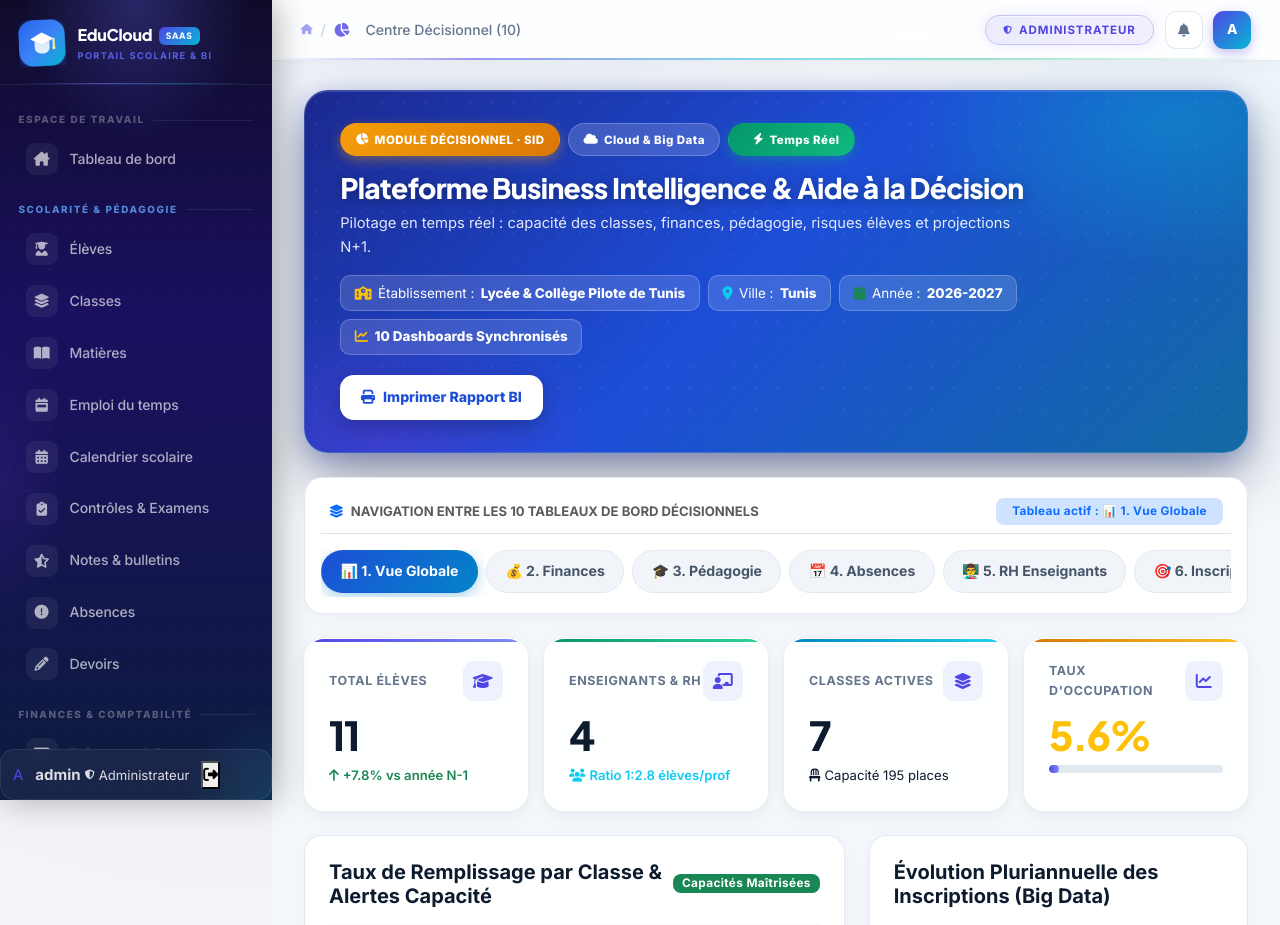
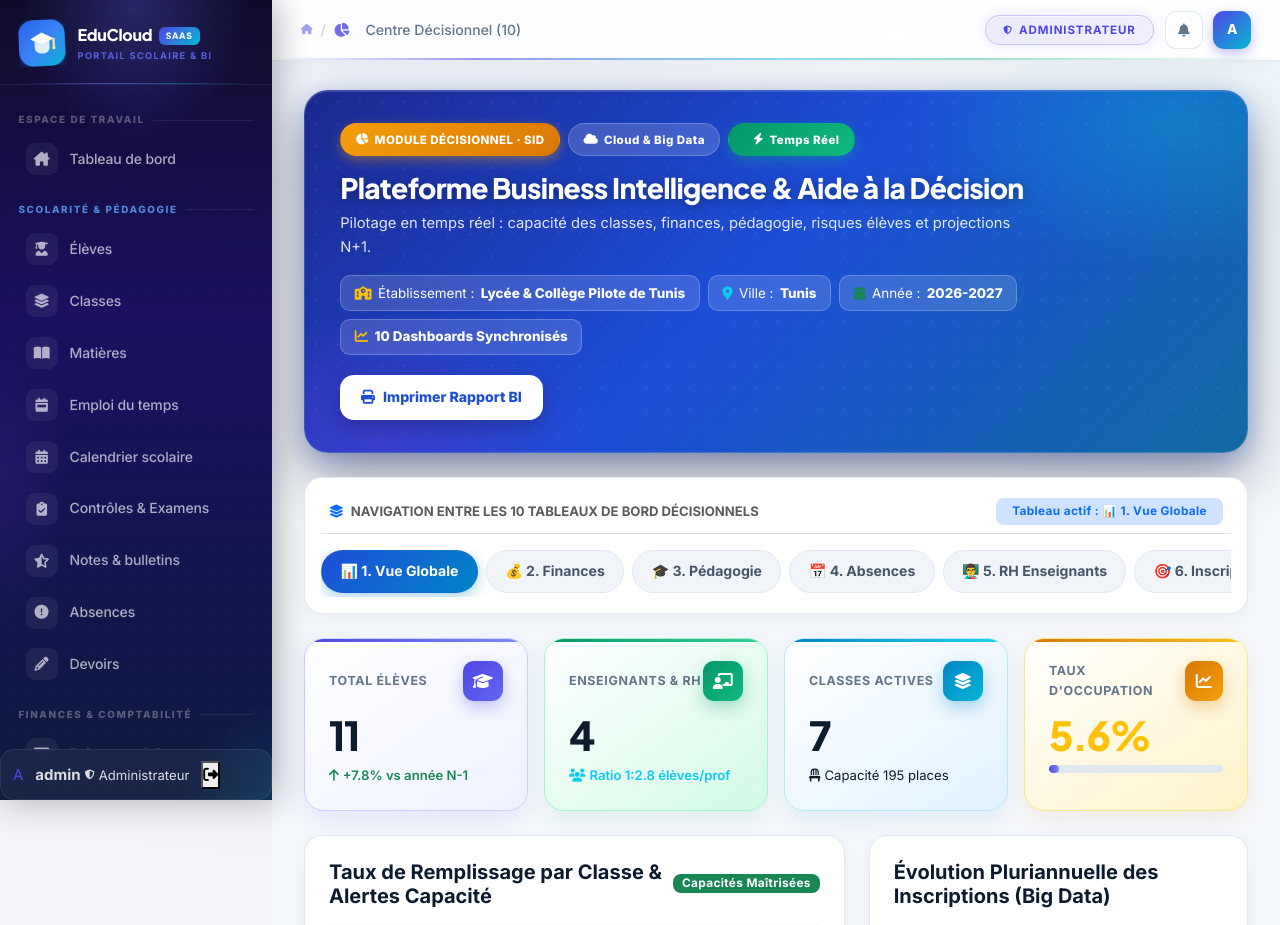
Before and after one commit to Famorycollab/educloud-saas, a Flask app: page /bi in a window 1280 px wide. Shown: the top 925 px of the page. Run offline with Flask 3, Linux system fonts and the light colour scheme; the visitor is signed in with stand-in values (Sample User, id 1); data comes from the database, SQL or seed files in the repository.

Commit message:
style: vibrant gradient-tinted cards with glowing colored icon badges

```diff
--- a/app/static/enhancements.css
+++ b/app/static/enhancements.css
@@ -349,13 +349,14 @@
   transition: gap 0.2s var(--ease);
 }
 .dash-see-all:hover { gap: 0.5rem; color: #3730a3; }
+
 /* === EDUCLOUD 20/20 JURY DEMONSTRATION POLISH === */
 
 /* 1. Arrière-plan général raffiné avec halo subtil */
 body:not(.auth-body) .app-main {
   background:
-    radial-gradient(ellipse 80% 50% at 15% -10%, rgba(37, 99, 235, 0.045) 0%, transparent 60%),
-    radial-gradient(ellipse 60% 40% at 90% 10%, rgba(6, 182, 212, 0.04) 0%, transparent 55%),
+    radial-gradient(ellipse 80% 50% at 15% -10%, rgba(37, 99, 235, 0.05) 0%, transparent 60%),
+    radial-gradient(ellipse 60% 40% at 90% 10%, rgba(6, 182, 212, 0.045) 0%, transparent 55%),
     #f4f7fb;
 }
 
@@ -427,17 +428,87 @@ body:not(.auth-body) .app-main {
   background: #f0f7ff !important;
 }
 
-/* 7. Cartes & Conteneurs avec profondeur maîtrisée */
+/* 7. CARTES STATISTIQUES — COULEURS VIBRANTES & HAUTE LISIBILITÉ */
+.stat-card {
+  border-radius: 20px !important;
+  transition: all 0.3s cubic-bezier(0.16, 1, 0.3, 1) !important;
+}
+.stat-card.stat-students {
+  background: linear-gradient(145deg, #ffffff 0%, #eef2ff 100%) !important;
+  border: 1px solid #c7d2fe !important;
+  box-shadow: 0 8px 24px rgba(79, 70, 229, 0.09) !important;
+}
+.stat-card.stat-students:hover {
+  box-shadow: 0 16px 36px rgba(79, 70, 229, 0.18) !important;
+  border-color: #818cf8 !important;
+}
+.stat-card.stat-students .stat-icon {
+  background: linear-gradient(135deg, #4f46e5, #6366f1) !important;
+  color: #ffffff !important;
+  border: none !important;
+  box-shadow: 0 6px 16px rgba(79, 70, 229, 0.32) !important;
+}
+
+.stat-card.stat-classes {
+  background: linear-gradient(145deg, #ffffff 0%, #e0f2fe 100%) !important;
+  border: 1px solid #bae6fd !important;
+  box-shadow: 0 8px 24px rgba(2, 132, 199, 0.09) !important;
+}
+.stat-card.stat-classes:hover {
+  box-shadow: 0 16px 36px rgba(2, 132, 199, 0.18) !important;
+  border-color: #38bdf8 !important;
+}
+.stat-card.stat-classes .stat-icon {
+  background: linear-gradient(135deg, #0284c7, #06b6d4) !important;
+  color: #ffffff !important;
+  border: none !important;
+  box-shadow: 0 6px 16px rgba(2, 132, 199, 0.32) !important;
+}
+
+.stat-card.stat-teachers {
+  background: linear-gradient(145deg, #ffffff 0%, #d1fae5 100%) !important;
+  border: 1px solid #a7f3d0 !important;
+  box-shadow: 0 8px 24px rgba(5, 150, 105, 0.09) !important;
+}
+.stat-card.stat-teachers:hover {
+  box-shadow: 0 16px 36px rgba(5, 150, 105, 0.18) !important;
+  border-color: #34d399 !important;
+}
+.stat-card.stat-teachers .stat-icon {
+  background: linear-gradient(135deg, #059669, #10b981) !important;
+  color: #ffffff !important;
+  border: none !important;
+  box-shadow: 0 6px 16px rgba(5, 150, 105, 0.32) !important;
+}
+
+.stat-card.stat-payments {
+  background: linear-gradient(145deg, #ffffff 0%, #fef3c7 100%) !important;
+  border: 1px solid #fde68a !important;
+  box-shadow: 0 8px 24px rgba(217, 119, 6, 0.09) !important;
+}
+.stat-card.stat-payments:hover {
+  box-shadow: 0 16px 36px rgba(217, 119, 6, 0.18) !important;
+  border-color: #fbbf24 !important;
+}
+.stat-card.stat-payments .stat-icon {
+  background: linear-gradient(135deg, #d97706, #f59e0b) !important;
+  color: #ffffff !important;
+  border: none !important;
+  box-shadow: 0 6px 16px rgba(217, 119, 6, 0.32) !important;
+}
+
+/* 8. Cartes & Conteneurs généraux avec accent coloré subtil */
 .card {
-  border: 1px solid rgba(226, 232, 240, 0.9) !important;
-  box-shadow: 0 4px 20px rgba(15, 23, 42, 0.035), 0 1px 3px rgba(15, 23, 42, 0.02) !important;
+  border: 1px solid rgba(226, 232, 240, 0.95) !important;
+  box-shadow: 0 6px 24px rgba(15, 23, 42, 0.04), 0 1px 3px rgba(15, 23, 42, 0.02) !important;
   border-radius: 18px !important;
 }
 .card:hover {
-  box-shadow: 0 12px 30px rgba(15, 23, 42, 0.065), 0 2px 6px rgba(15, 23, 42, 0.03) !important;
+  box-shadow: 0 14px 34px rgba(37, 99, 235, 0.08), 0 3px 8px rgba(15, 23, 42, 0.03) !important;
+  border-color: #bfdbfe !important;
 }
 
-/* 8. Barres de progression modernes */
+/* 9. Barres de progression modernes */
 .progress {
   background-color: #e2e8f0;
   border-radius: 999px;
@@ -448,7 +519,7 @@ body:not(.auth-body) .app-main {
   transition: width 0.6s cubic-bezier(0.16, 1, 0.3, 1);
 }
 
-/* 9. Footer discret et élégant */
+/* 10. Footer discret et élégant */
 .app-footer {
   background: rgba(255, 255, 255, 0.75);
   backdrop-filter: blur(10px);
```
